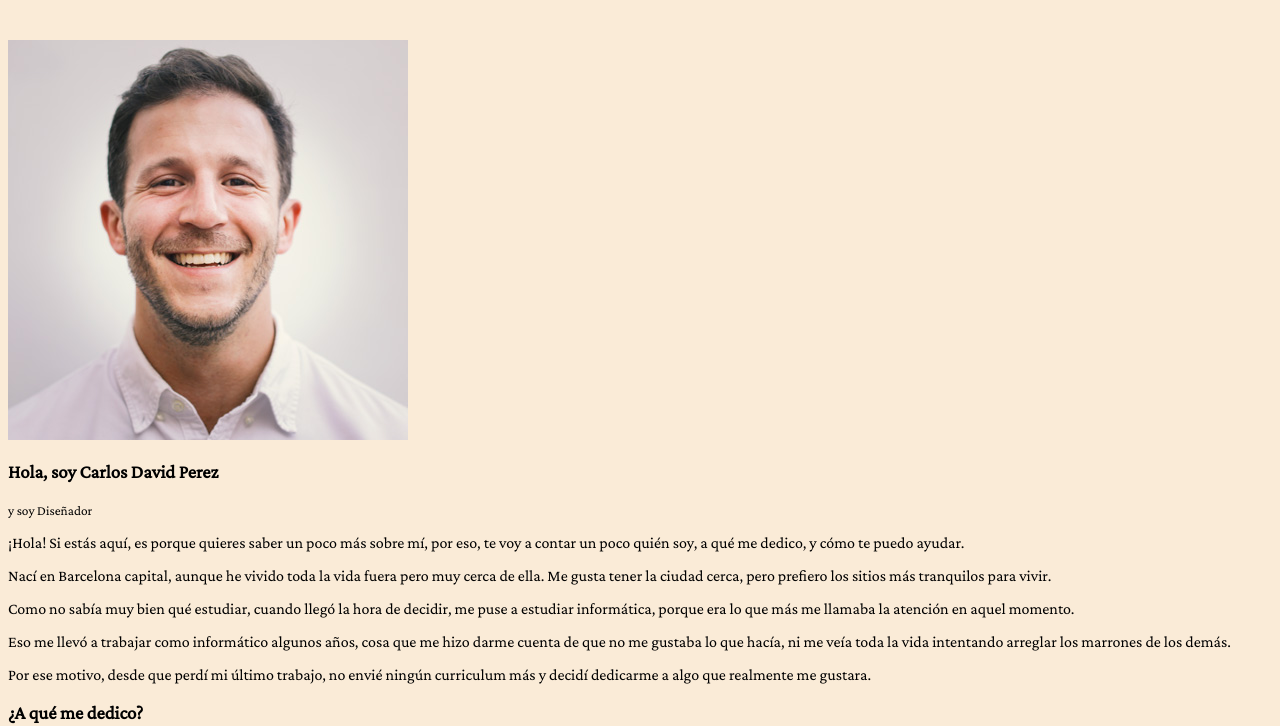
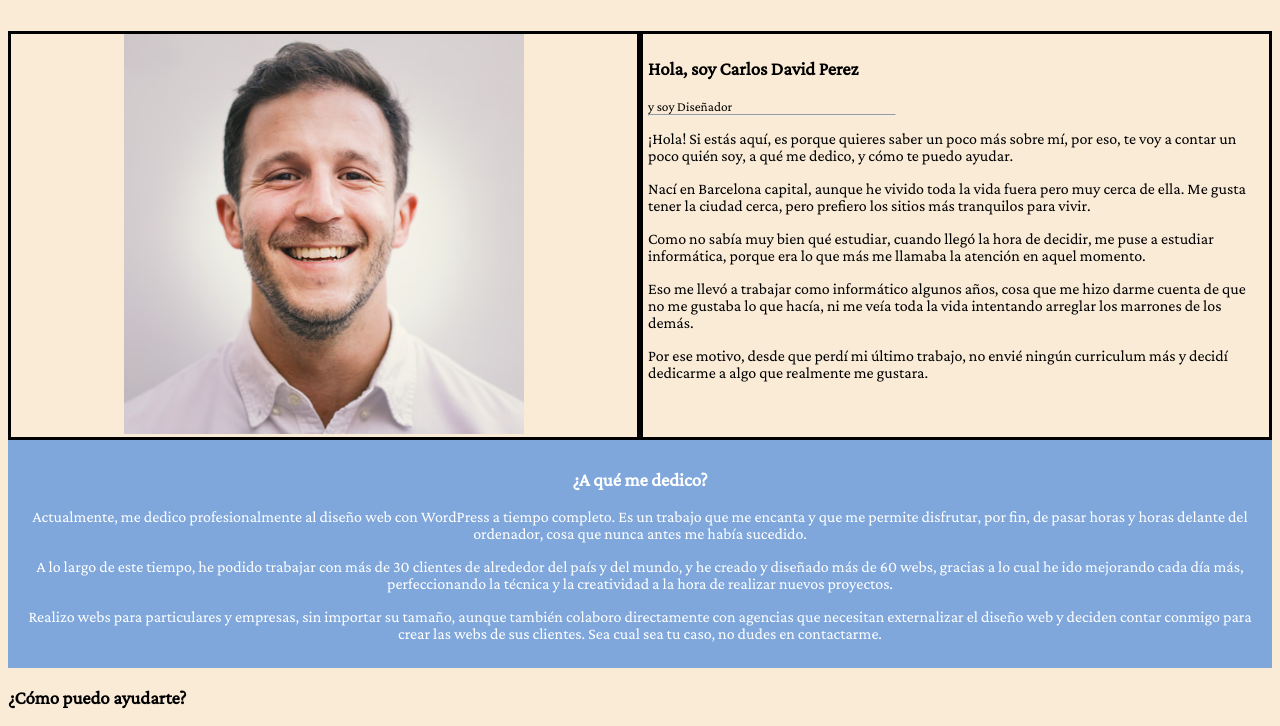
Before and after one commit to gitanndie/C4-DD3D, a plain HTML site: page index.html in a window 1280 px wide. Shown: the part 193-919 px from the top of the page. Drawn offline with nearby package versions, Linux system fonts and the light colour scheme.

Commit message:
Organizando Css

```diff
--- a/index.html
+++ b/index.html
@@ -22,13 +22,16 @@
         </ul>
     </nav>
     <main>
-        <section>
-            <article>
+        <section id="sec-quien-soy">
+            <article id="foto-quien">
                 <img src="imagenes/unnamed.jpg" alt="Imagen de empresario"/>
             </article>
-            <article>
+            <article id="art-quien">
                 <h3>Hola, soy Carlos David Perez</h3>
                 <small>y soy Diseñador</small>
+                <div>
+                    <hr>
+                </div>
                 <p>¡Hola! Si estás aquí, es porque quieres saber un poco más sobre mí, por eso, te voy a contar un poco quién soy, a qué me dedico, y cómo te puedo ayudar.</p>
                 <p>Nací en Barcelona capital, aunque he vivido toda la vida fuera pero muy cerca de ella. Me gusta tener la ciudad cerca, pero prefiero los sitios más tranquilos para vivir.</p>
                 <p>Como no sabía muy bien qué estudiar, cuando llegó la hora de decidir, me puse a estudiar informática, porque era lo que más me llamaba la atención en aquel momento.</p>
@@ -36,7 +39,7 @@
                 <p>Por ese motivo, desde que perdí mi último trabajo, no envié ningún curriculum más y decidí dedicarme a algo que realmente me gustara.</p>
             </article>
         </section>
-        <section>
+        <section id="a-que-me-dedico">
             <h3>¿A qué me dedico?</h3>
             <p>Actualmente, me dedico profesionalmente al diseño web con WordPress a tiempo completo. Es un trabajo que me encanta y que me permite disfrutar, por fin, de pasar horas y horas delante del ordenador, cosa que nunca antes me había sucedido.</p>
             <p>A lo largo de este tiempo, he podido trabajar con más de 30 clientes de alrededor del país y del mundo, y he creado y diseñado más de 60 webs, gracias a lo cual he ido mejorando cada día más, perfeccionando la técnica y la creatividad a la hora de realizar nuevos proyectos.</p>
--- a/styles.css
+++ b/styles.css
@@ -27,6 +27,8 @@ nav ul {
     flex-wrap: wrap;
     list-style: none;
     justify-content: center;
+    padding: 10px;
+    border: solid 2px black;
 }
 
 nav ul li a {
@@ -37,14 +39,46 @@ nav ul li a {
     padding: 1px 20px 1px 20px;
     border-radius: 5px;
     font-size: 25px;
-
 }
 
 .active {
     background-color: #e07923;
 }
+
 main {
     grid-area: main;
+}
+
+main #sec-quien-soy {
+    display: grid;
+    grid-template-columns: 1fr 1fr;
+
+}
+
+main #sec-quien-soy article{
+    border: solid;
+
+}
+
+main #sec-quien-soy #foto-quien {
+    text-align: center;
+}
+
+main #sec-quien-soy #art-quien {
+    padding: 5px;
+}
+
+main #sec-quien-soy #art-quien div hr {
+    margin: auto;
+    width: 40%;
+    float: left;
+}
+
+main #a-que-me-dedico {
+    background-color: #7fa7dc;
+    color: white;
+    text-align: center;
+    padding: 10px;
 }
 
 footer {
```
